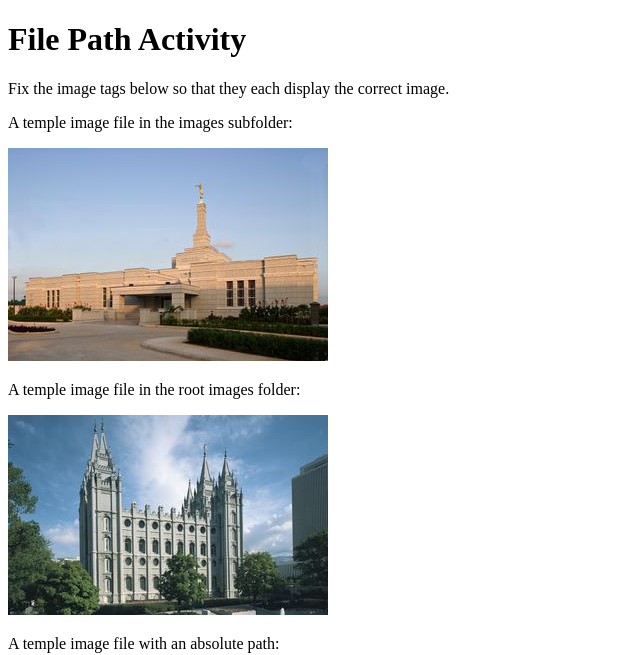
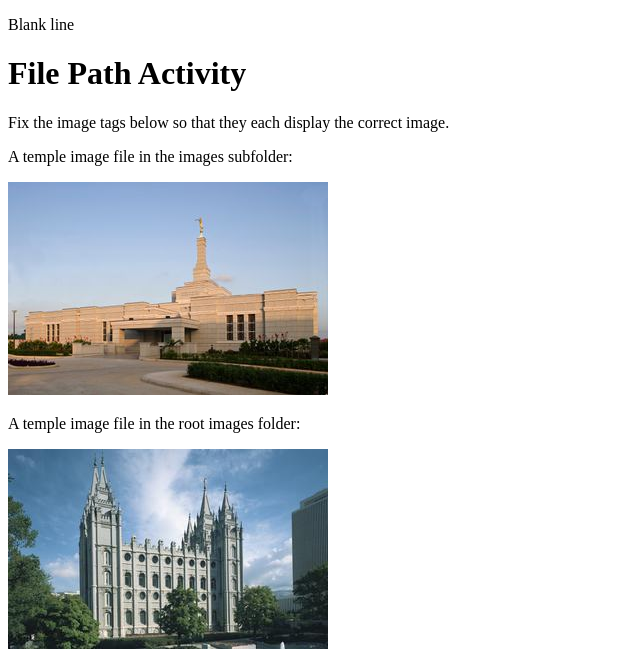
Before and after one commit to hectorhidalgo96/wdd130, a plain HTML site: page week01/file-paths.html in a window 1280 px wide. Shown: the top 655 px of the page, without its empty margins (0-640 px from the left). Drawn offline with Linux system fonts and the light colour scheme.

Commit message:
blank line test

```diff
--- a/week01/file-paths.html
+++ b/week01/file-paths.html
@@ -8,6 +8,7 @@
 </head>
 
 <body>
+    <p> Blank line</p>
     <h1>File Path Activity</h1>
     <p>Fix the image tags below so that they each display the correct image.</p>
 
```
